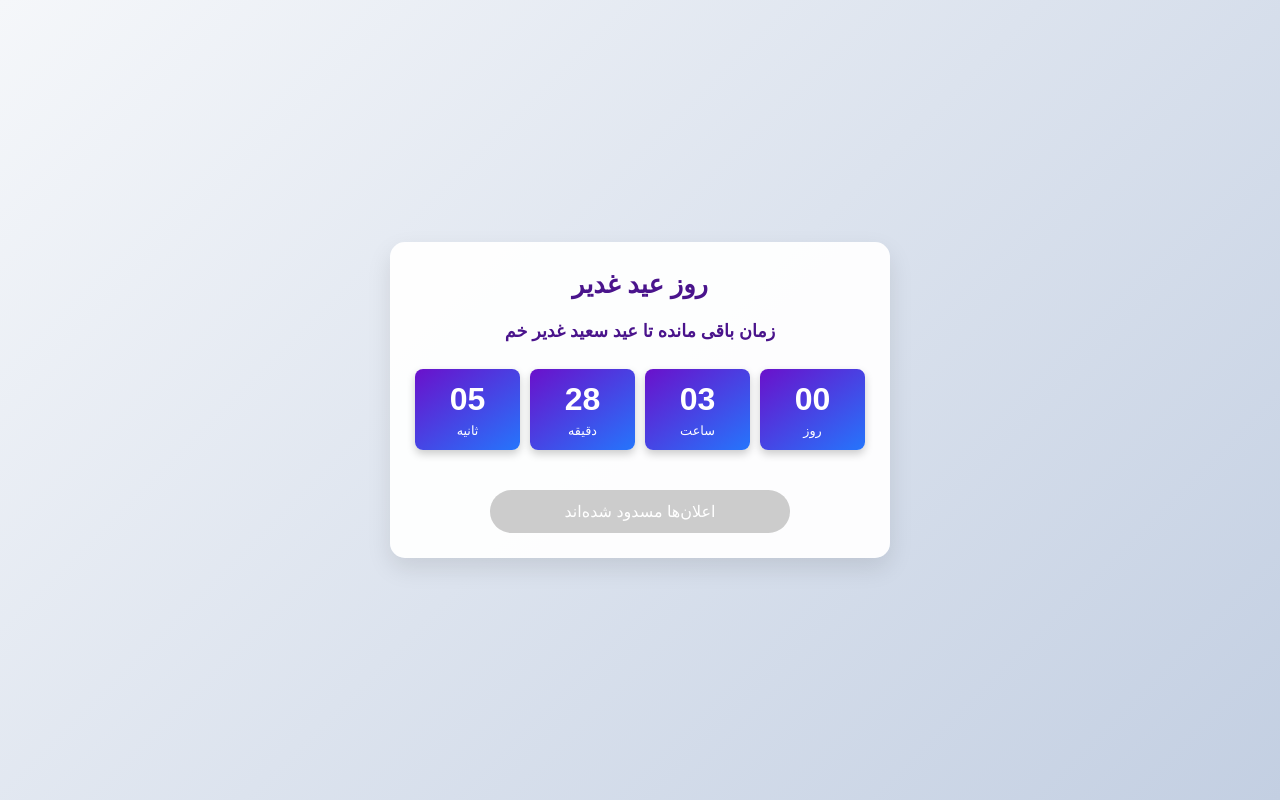
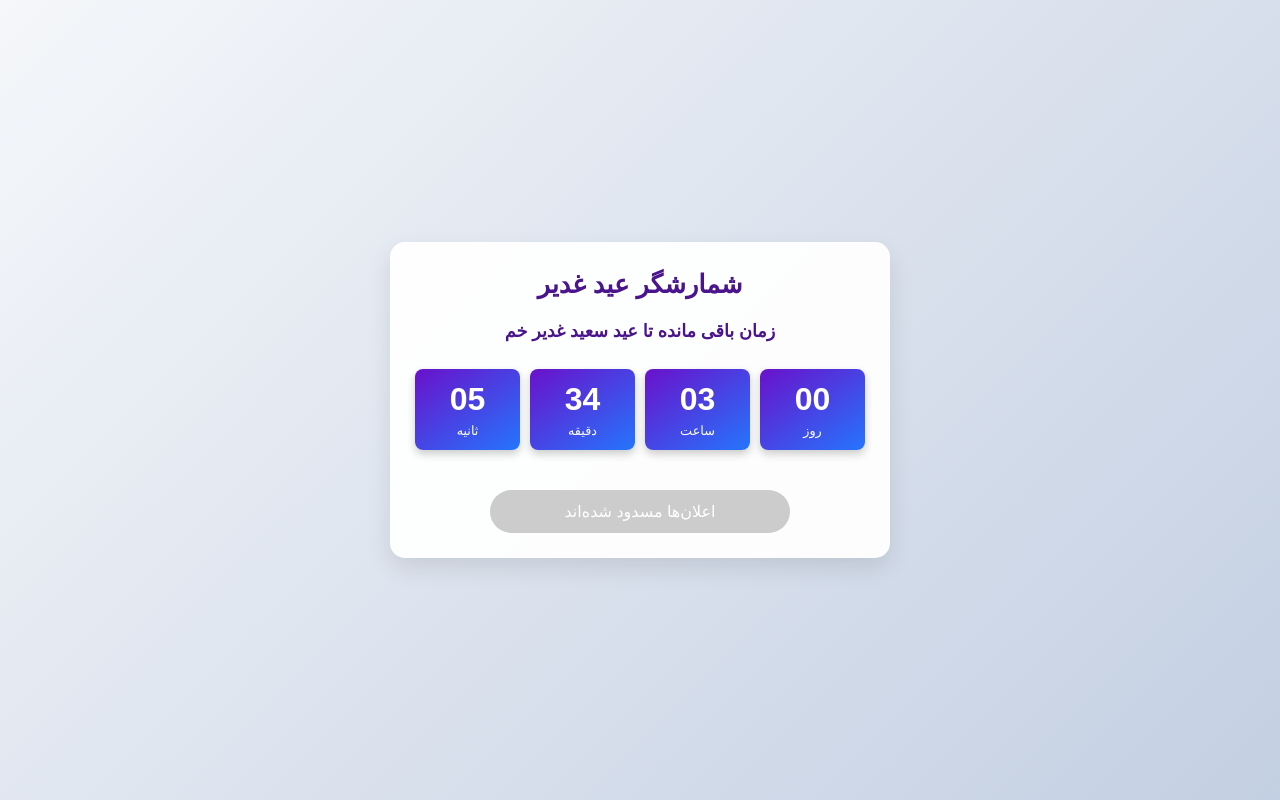
Before and after one commit to AmirAli0088/notifications-site, a plain HTML site: page index.html in a window 1280 px wide. Drawn offline with Linux system fonts and the light colour scheme.

Commit message:
Update index.html

```diff
--- a/index.html
+++ b/index.html
@@ -214,9 +214,9 @@
 <script>
     // تنظیمات قابل تغییر
     const config = {
-        eventTitle: "روز عید غدیر",
+        eventTitle: "شمارشگر عید غدیر",
         eventDescription: "زمان باقی مانده تا عید سعید غدیر خم",
-        targetDate: "2025-06-05T00:26:00", // تاریخ هدف به صورت YYYY-MM-DDTHH:MM:SS
+        targetDate: "2025-06-05T00:32:00", // تاریخ هدف به صورت YYYY-MM-DDTHH:MM:SS
         completedMessage: "🎉 عید غدیر مبارک! 🎉",
         notificationTitle: "وقت شادی رسیده است!",
         notificationMessage: "عید غدیر خم فرا رسیده است!",
```
